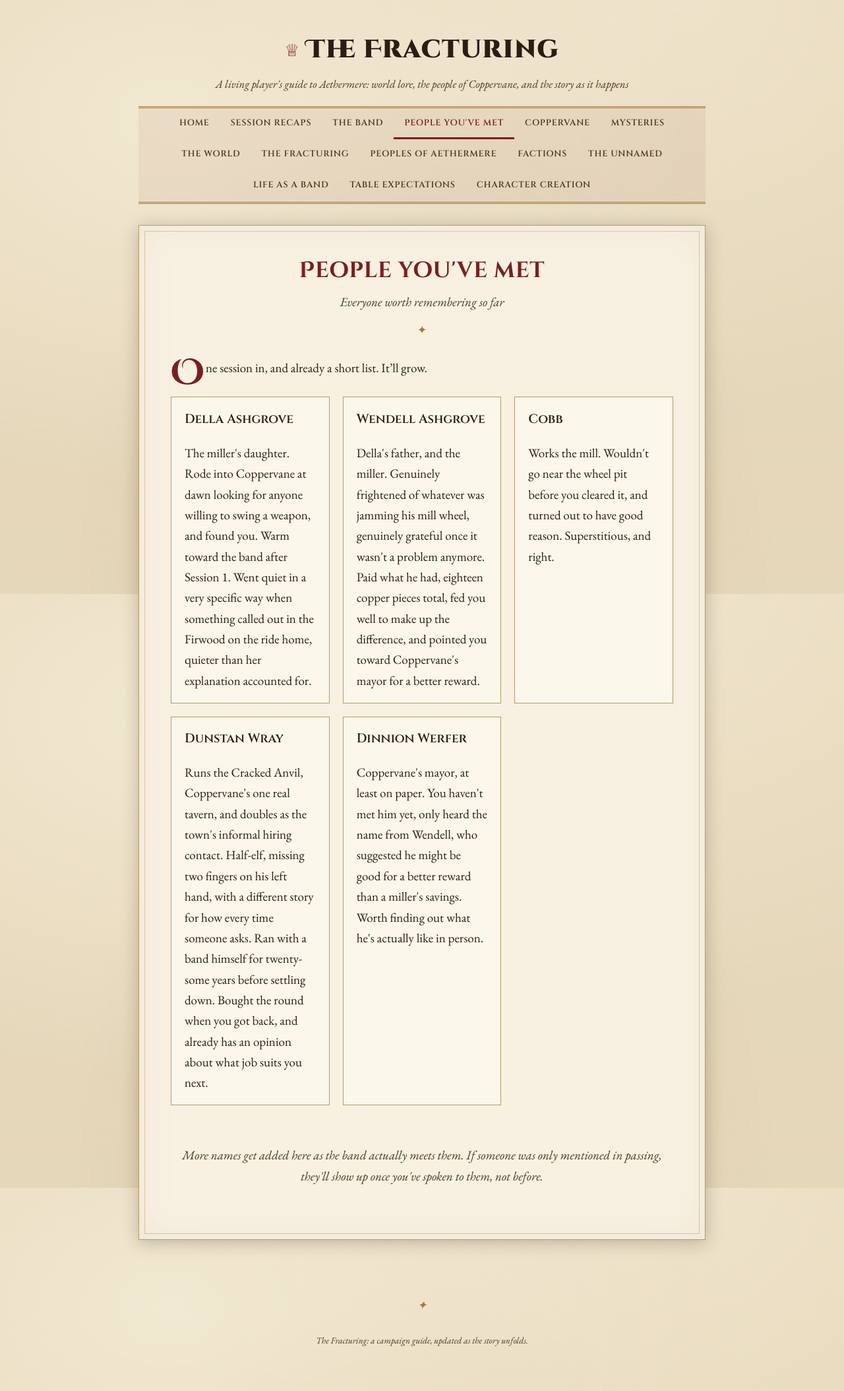
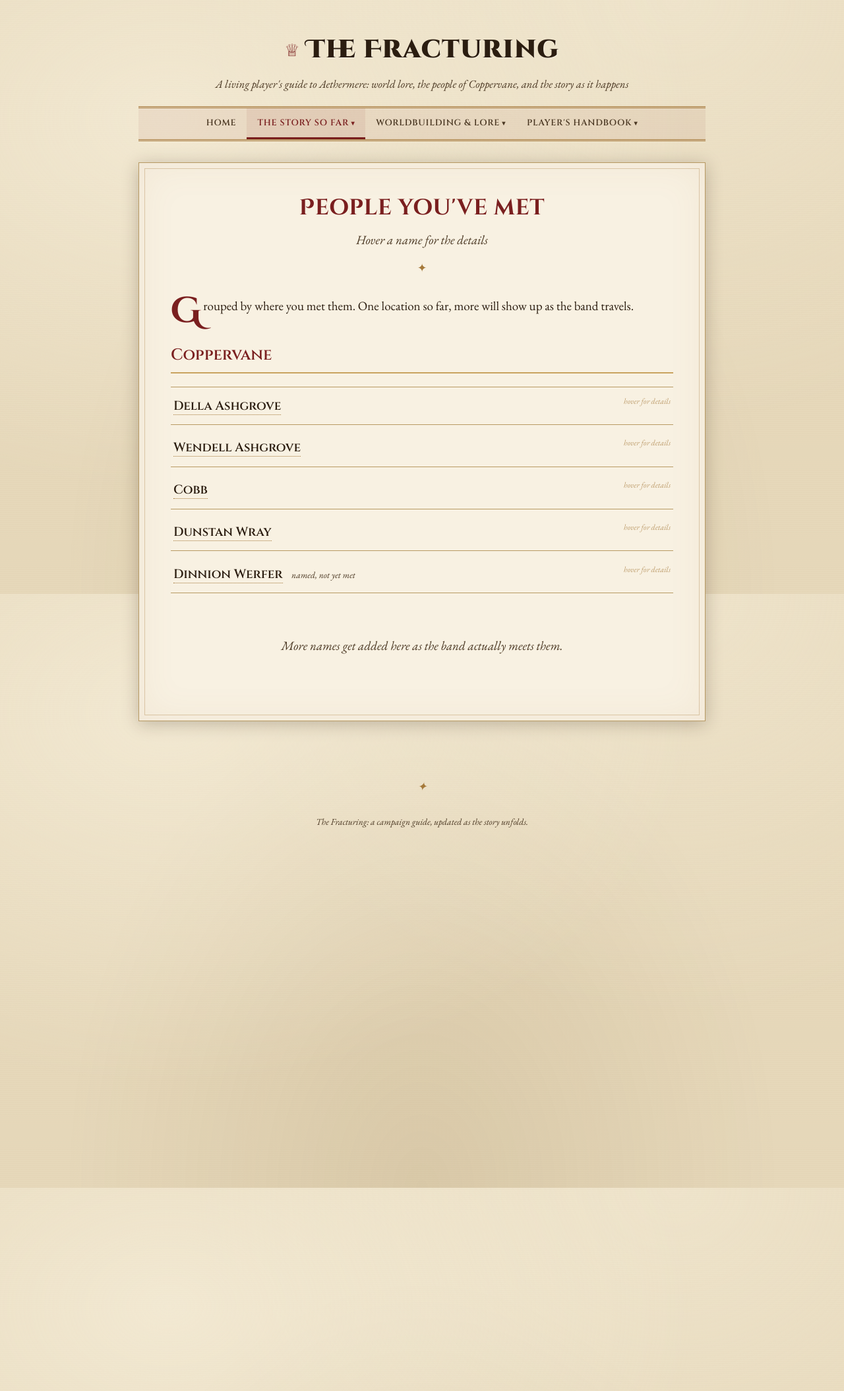
Before and after one commit to gijstemp/fallmark_campaign, a Jekyll site: the page built from npcs/index.md, in a window 1280 px wide. Shown: the whole page at 66% size. Built offline with Jekyll 4.4.1, drawn with Linux system fonts in a browser that asks for light colours.

Commit message:
post session 1 changes

```diff
--- a/_config.yml
+++ b/_config.yml
@@ -14,52 +14,59 @@ kramdown:
 plugins:
   - jekyll-relative-links
 
-# Left-to-right order of the top navigation bar.
-# Each entry needs a matching page with the same `nav_key` in its front matter and
-# a `permalink` set to the matching `url` below.
+# Top navigation bar, left to right. A top-level entry either links directly
+# (needs `url`) or is a dropdown group (needs `children`, each with its own `url`).
+# Every linked entry needs a matching page with the same `nav_key` in its front
+# matter and a `permalink` set to the matching `url` here.
 nav:
   - key: home
     title: "Home"
     url: "/"
-  - key: sessions
-    title: "Session Recaps"
-    url: "/sessions/"
-  - key: band
-    title: "The Band"
-    url: "/band/"
-  - key: npcs
-    title: "People You've Met"
-    url: "/npcs/"
-  - key: coppervane
-    title: "Coppervane"
-    url: "/coppervane/"
-  - key: mysteries
-    title: "Mysteries"
-    url: "/mysteries/"
-  - key: world
-    title: "The World"
-    url: "/world/"
-  - key: fracturing
-    title: "The Fracturing"
-    url: "/fracturing/"
-  - key: peoples
-    title: "Peoples of Aethermere"
-    url: "/peoples/"
-  - key: factions
-    title: "Factions"
-    url: "/factions/"
-  - key: gods
-    title: "The Unnamed"
-    url: "/gods/"
-  - key: band-life
-    title: "Life as a Band"
-    url: "/band-life/"
-  - key: table
-    title: "Table Expectations"
-    url: "/table/"
-  - key: characters
-    title: "Character Creation"
-    url: "/characters/"
+  - key: chronicle
+    title: "The Story So Far"
+    children:
+      - key: sessions
+        title: "Session Recaps"
+        url: "/sessions/"
+      - key: coppervane
+        title: "Coppervane"
+        url: "/coppervane/"
+      - key: npcs
+        title: "People You've Met"
+        url: "/npcs/"
+      - key: mysteries
+        title: "Mysteries"
+        url: "/mysteries/"
+  - key: lore
+    title: "Worldbuilding & Lore"
+    children:
+      - key: world
+        title: "The World"
+        url: "/world/"
+      - key: fracturing
+        title: "The Fracturing"
+        url: "/fracturing/"
+      - key: peoples
+        title: "Peoples of Aethermere"
+        url: "/peoples/"
+      - key: factions
+        title: "Factions"
+        url: "/factions/"
+      - key: gods
+        title: "The Unnamed"
+        url: "/gods/"
+  - key: handbook
+    title: "Player's Handbook"
+    children:
+      - key: band-life
+        title: "Life as a Band"
+        url: "/band-life/"
+      - key: table
+        title: "Table Expectations"
+        url: "/table/"
+      - key: characters
+        title: "Character Creation"
+        url: "/characters/"
 
 defaults:
   - scope:
--- a/_includes/nav.html
+++ b/_includes/nav.html
@@ -12,10 +12,28 @@
 <nav class="site-nav">
   <ul>
     {% for item in site.nav %}
-      <li>
-        <a href="{{ item.url | relative_url }}"
-           class="{% if page.nav_key == item.key %}active{% endif %}">{{ item.title }}</a>
-      </li>
+      {% if item.children %}
+        {% assign group_active = false %}
+        {% for child in item.children %}
+          {% if page.nav_key == child.key %}{% assign group_active = true %}{% endif %}
+        {% endfor %}
+        <li class="has-dropdown">
+          <span class="nav-group-title{% if group_active %} active{% endif %}" tabindex="0">{{ item.title }}</span>
+          <ul class="dropdown">
+            {% for child in item.children %}
+              <li>
+                <a href="{{ child.url | relative_url }}"
+                   class="{% if page.nav_key == child.key %}active{% endif %}">{{ child.title }}</a>
+              </li>
+            {% endfor %}
+          </ul>
+        </li>
+      {% else %}
+        <li>
+          <a href="{{ item.url | relative_url }}"
+             class="{% if page.nav_key == item.key %}active{% endif %}">{{ item.title }}</a>
+        </li>
+      {% endif %}
     {% endfor %}
   </ul>
 </nav>
--- a/assets/css/style.css
+++ b/assets/css/style.css
@@ -145,12 +145,94 @@ body {
   border-bottom-color: var(--red);
 }
 
+/* ---- Nav dropdown groups ---- */
+
+.has-dropdown { position: relative; }
+
+.nav-group-title {
+  display: block;
+  padding: 0.7rem 1rem;
+  color: var(--ink-soft);
+  font-family: var(--font-heading);
+  font-size: 0.82rem;
+  font-weight: 600;
+  letter-spacing: 0.06em;
+  text-transform: uppercase;
+  border-bottom: 3px solid transparent;
+  cursor: default;
+  transition: color 0.15s ease, background 0.15s ease;
+}
+
+.nav-group-title::after {
+  content: " \25BE";
+  font-size: 0.75em;
+}
+
+.nav-group-title:hover,
+.nav-group-title:focus,
+.nav-group-title.active {
+  color: var(--red);
+  background: rgba(122, 31, 31, 0.07);
+}
+
+.nav-group-title.active { border-bottom-color: var(--red); }
+
+.dropdown {
+  list-style: none;
+  margin: 0;
+  padding: 0.35rem 0;
+  position: absolute;
+  left: 0;
+  top: 100%;
+  min-width: 220px;
+  background: var(--parchment-panel);
+  border: 1px solid var(--gold);
+  box-shadow: 0 6px 20px var(--shadow);
+  z-index: 20;
+  opacity: 0;
+  visibility: hidden;
+  transform: translateY(-4px);
+  transition: opacity 0.15s ease, transform 0.15s ease, visibility 0.15s;
+}
+
+.has-dropdown:hover .dropdown,
+.has-dropdown:focus-within .dropdown {
+  opacity: 1;
+  visibility: visible;
+  transform: translateY(0);
+}
+
+.dropdown li { margin: 0; }
+
+.dropdown a {
+  text-align: left;
+  text-transform: none;
+  letter-spacing: normal;
+  font-size: 0.88rem;
+  border-bottom: none;
+  padding: 0.55rem 1.1rem;
+}
+
+.dropdown a:hover { background: rgba(122, 31, 31, 0.07); }
+
 @media (max-width: 720px) {
   .nav-toggle-label { display: flex; margin: 0.5rem auto 1rem; }
   .site-nav { display: none; }
   .nav-toggle-checkbox:checked ~ .site-nav { display: block; }
   .site-nav ul { flex-direction: column; }
   .site-nav a { text-align: center; border-bottom: 1px solid var(--rule); }
+
+  .nav-group-title { text-align: center; border-bottom: 1px solid var(--rule); }
+  .dropdown {
+    position: static;
+    opacity: 1;
+    visibility: visible;
+    transform: none;
+    border: none;
+    box-shadow: none;
+    background: rgba(122, 31, 31, 0.04);
+  }
+  .dropdown a { text-align: center; border-bottom: 1px solid var(--rule); }
 }
 
 /* ---- Content panel ---- */
@@ -357,3 +439,76 @@ pre { padding: 1rem; overflow-x: auto; }
   font-style: italic;
   padding: 2rem 0;
 }
+
+/* ---- Reveal list (People You've Met / Mysteries: name, hover for detail) ---- */
+
+.reveal-list {
+  list-style: none;
+  margin: 0 0 2rem;
+  padding: 0;
+  border-top: 1px solid var(--rule);
+}
+
+.reveal-item {
+  position: relative;
+  padding: 0.75rem 0.25rem;
+  border-bottom: 1px solid var(--rule);
+  cursor: help;
+}
+
+.reveal-item::after {
+  content: "hover for details";
+  float: right;
+  color: var(--gold);
+  font-size: 0.75rem;
+  font-style: italic;
+  opacity: 0.7;
+}
+
+.reveal-name {
+  font-family: var(--font-heading);
+  font-weight: 600;
+  color: var(--ink);
+  border-bottom: 1px dotted var(--gold);
+}
+
+.reveal-meta {
+  color: var(--ink-soft);
+  font-size: 0.85rem;
+  font-style: italic;
+  margin-left: 0.6rem;
+}
+
+.reveal-popout {
+  position: absolute;
+  left: 0;
+  right: 0;
+  top: 100%;
+  z-index: 15;
+  margin-top: 0.5rem;
+  padding: 1rem 1.25rem;
+  background: var(--parchment-panel);
+  border: 1px solid var(--gold);
+  box-shadow: 0 6px 20px var(--shadow);
+  opacity: 0;
+  visibility: hidden;
+  transform: translateY(-4px);
+  transition: opacity 0.15s ease, transform 0.15s ease, visibility 0.15s;
+  font-size: 0.95rem;
+  line-height: 1.55;
+  cursor: default;
+}
+
+.reveal-popout p { margin: 0; }
+
+.reveal-item:hover .reveal-popout,
+.reveal-item:focus .reveal-popout,
+.reveal-item:focus-within .reveal-popout {
+  opacity: 1;
+  visibility: visible;
+  transform: translateY(0);
+}
+
+@media (max-width: 640px) {
+  .reveal-item::after { display: none; }
+}
--- a/band/index.md
+++ /dev/null
@@ -1,32 +0,0 @@
----
-layout: default
-nav_key: band
-permalink: /band/
-title: "The band"
-subtitle: "You, so far"
----
-
-No name yet. Four strangers a miller's daughter happened to pick up in one morning, now one session into whatever this turns into.
-
-<div class="card-grid">
-  <div class="card">
-    <h3>Dale Oakleaf</h3>
-    <p>Human fighter, played by Tadas. Grew up working the Firwood's logging camps out of Coppervane, trained for the town's local militia on the side. Fights with a glaive and doesn't hesitate. Family legend holds that his grandfather was part of a band that killed a dragon, back when Coppervane could still tell that kind of story about itself.</p>
-  </div>
-  <div class="card">
-    <h3>Freddy Flash</h3>
-    <p>Human paladin, Oath of Glory, played by Steinar. Full name Friedrich Klaus Brünhilde Wilhelm Flashheart, second-born son of a duke, cut off from the family fortune for choosing adventuring over the family business. Wants to become the hero from the stories he grew up reading, and to build a fortune that owes nothing to the one he gave up. Knows Kellen from an earlier stretch working out of Brinwatch.</p>
-  </div>
-  <div class="card">
-    <h3>Dimble</h3>
-    <p>Deep gnome druid, Circle of Spores, played by Lloyd. Comes from a community still working through the grief of a disaster he's too young to actually remember, and carries that history a lot more lightly than most of his people would like. How he ended up this far from home, and why, hasn't come up yet.</p>
-  </div>
-  <div class="card">
-    <h3>Kellen Riordan</h3>
-    <p>Human wizard, Conjuration, played by Þórður. Raised partly among a nomadic plains clan and partly at a small elven settlement that no longer exists, destroyed by raiders while he was away from it. He's been chasing leads on what happened to it, and to the people he lost there, ever since. Most recently worked as a hired wizard out of Brinwatch, where he met Freddy.</p>
-  </div>
-</div>
-
-<div class="placeholder-note">
-This page fills in as the band actually decides who they are to each other. A name is probably coming eventually.
-</div>
--- a/mysteries/index.md
+++ b/mysteries/index.md
@@ -3,22 +3,33 @@ layout: default
 nav_key: mysteries
 permalink: /mysteries/
 title: "Mysteries"
-subtitle: "Things you've seen and can't explain yet"
+subtitle: "Hover a name for what you actually saw"
 ---
 
-Not everything gets an answer the night you find it. This page is for the things that stuck, the moments where someone at the table went quiet, or where the world did something it wasn't supposed to. No answers here, just the questions as you'd actually ask them.
+Not everything gets an answer the night you find it. Grouped by where it happened, with the session it came up.
 
-<div class="card-grid">
-  <div class="card">
-    <h3>The millrace that ran too far</h3>
-    <p>Standing at Ashgrove Mill's sluice gate after the job was done, the water channel looked like it kept going, well past where the mill grounds actually stop. It was gone the instant anyone looked at it straight on, back the moment they looked away. Wendell saw nothing. Cobb saw nothing. Della saw nothing. Some of you did.</p>
-  </div>
-  <div class="card">
-    <h3>Something in the Firwood knows names</h3>
-    <p>On the ride back from the mill, something called out from the trees. Not quite a voice, more the memory of one. Della went quiet in a way that told you more than what she actually said: that lumberjacks sometimes hear their own names out there, or a friend's voice, long after that friend stopped being anywhere to hear it from. She won't travel that road after dark.</p>
-  </div>
-</div>
+## Ashgrove Mill
 
-<div class="placeholder-note">
-This page grows as the band runs into more of these. If you've seen something the world doesn't have a good explanation for, it belongs here, whether or not anyone's found an answer yet.
-</div>
+<ul class="reveal-list">
+  <li class="reveal-item" tabindex="0">
+    <span class="reveal-name">The millrace that ran too far</span>
+    <span class="reveal-meta">Session 1</span>
+    <div class="reveal-popout">
+      <p>Standing at the sluice gate after the job was done, the water channel looked like it kept going, well past where the mill grounds actually stop. It was gone the instant anyone looked at it straight on, back the moment they looked away. Wendell saw nothing. Cobb saw nothing. Della saw nothing. Some of you did.</p>
+    </div>
+  </li>
+</ul>
+
+## The Firwood
+
+<ul class="reveal-list">
+  <li class="reveal-item" tabindex="0">
+    <span class="reveal-name">Something in the trees knows names</span>
+    <span class="reveal-meta">Session 1</span>
+    <div class="reveal-popout">
+      <p>On the ride back from the mill, something called out from the trees. Not quite a voice, more the memory of one. Della went quiet in a way that told you more than what she actually said: that lumberjacks sometimes hear their own names out there, or a friend's voice, long after that friend stopped being anywhere to hear it from. She won't travel that road after dark.</p>
+    </div>
+  </li>
+</ul>
+
+<p class="placeholder-note">This page grows as the band runs into more of these, whether or not anyone's found an answer yet.</p>
--- a/npcs/index.md
+++ b/npcs/index.md
@@ -3,34 +3,45 @@ layout: default
 nav_key: npcs
 permalink: /npcs/
 title: "People you've met"
-subtitle: "Everyone worth remembering so far"
+subtitle: "Hover a name for the details"
 ---
 
-One session in, and already a short list. It'll grow.
+Grouped by where you met them. One location so far, more will show up as the band travels.
 
-<div class="card-grid">
-  <div class="card">
-    <h3>Della Ashgrove</h3>
-    <p>The miller's daughter. Rode into Coppervane at dawn looking for anyone willing to swing a weapon, and found you. Warm toward the band after Session 1. Went quiet in a very specific way when something called out in the Firwood on the ride home, quieter than her explanation accounted for.</p>
-  </div>
-  <div class="card">
-    <h3>Wendell Ashgrove</h3>
-    <p>Della's father, and the miller. Genuinely frightened of whatever was jamming his mill wheel, genuinely grateful once it wasn't a problem anymore. Paid what he had, eighteen copper pieces total, fed you well to make up the difference, and pointed you toward Coppervane's mayor for a better reward.</p>
-  </div>
-  <div class="card">
-    <h3>Cobb</h3>
-    <p>Works the mill. Wouldn't go near the wheel pit before you cleared it, and turned out to have good reason. Superstitious, and right.</p>
-  </div>
-  <div class="card">
-    <h3>Dunstan Wray</h3>
-    <p>Runs the Cracked Anvil, Coppervane's one real tavern, and doubles as the town's informal hiring contact. Half-elf, missing two fingers on his left hand, with a different story for how every time someone asks. Ran with a band himself for twenty-some years before settling down. Bought the round when you got back, and already has an opinion about what job suits you next.</p>
-  </div>
-  <div class="card">
-    <h3>Dinnion Werfer</h3>
-    <p>Coppervane's mayor, at least on paper. You haven't met him yet, only heard the name from Wendell, who suggested he might be good for a better reward than a miller's savings. Worth finding out what he's actually like in person.</p>
-  </div>
-</div>
+## Coppervane
 
-<div class="placeholder-note">
-More names get added here as the band actually meets them. If someone was only mentioned in passing, they'll show up once you've spoken to them, not before.
-</div>
+<ul class="reveal-list">
+  <li class="reveal-item" tabindex="0">
+    <span class="reveal-name">Della Ashgrove</span>
+    <div class="reveal-popout">
+      <p>The miller's daughter. Rode into Coppervane at dawn looking for anyone willing to swing a weapon, and found you. Warm toward the band after Session 1. Went quiet in a very specific way when something called out in the Firwood on the ride home, quieter than her explanation accounted for.</p>
+    </div>
+  </li>
+  <li class="reveal-item" tabindex="0">
+    <span class="reveal-name">Wendell Ashgrove</span>
+    <div class="reveal-popout">
+      <p>Della's father, and the miller. Genuinely frightened of whatever was jamming his mill wheel, genuinely grateful once it wasn't a problem anymore. Paid what he had, eighteen copper pieces total, fed you well to make up the difference, and pointed you toward Coppervane's mayor for a better reward.</p>
+    </div>
+  </li>
+  <li class="reveal-item" tabindex="0">
+    <span class="reveal-name">Cobb</span>
+    <div class="reveal-popout">
+      <p>Works the mill. Wouldn't go near the wheel pit before you cleared it, and turned out to have good reason. Superstitious, and right.</p>
+    </div>
+  </li>
+  <li class="reveal-item" tabindex="0">
+    <span class="reveal-name">Dunstan Wray</span>
+    <div class="reveal-popout">
+      <p>Runs the Cracked Anvil, Coppervane's one real tavern, and doubles as the town's informal hiring contact. Half-elf, missing two fingers on his left hand, with a different story for how every time someone asks. Ran with a band himself for twenty-some years before settling down. Bought the round when you got back, and already has an opinion about what job suits you next.</p>
+    </div>
+  </li>
+  <li class="reveal-item" tabindex="0">
+    <span class="reveal-name">Dinnion Werfer</span>
+    <span class="reveal-meta">named, not yet met</span>
+    <div class="reveal-popout">
+      <p>Coppervane's mayor, at least on paper. You haven't met him yet, only heard the name from Wendell, who suggested he might be good for a better reward than a miller's savings.</p>
+    </div>
+  </li>
+</ul>
+
+<p class="placeholder-note">More names get added here as the band actually meets them.</p>
```
Also changed, not shown: index.md (+1 -5 lines), README.md.
